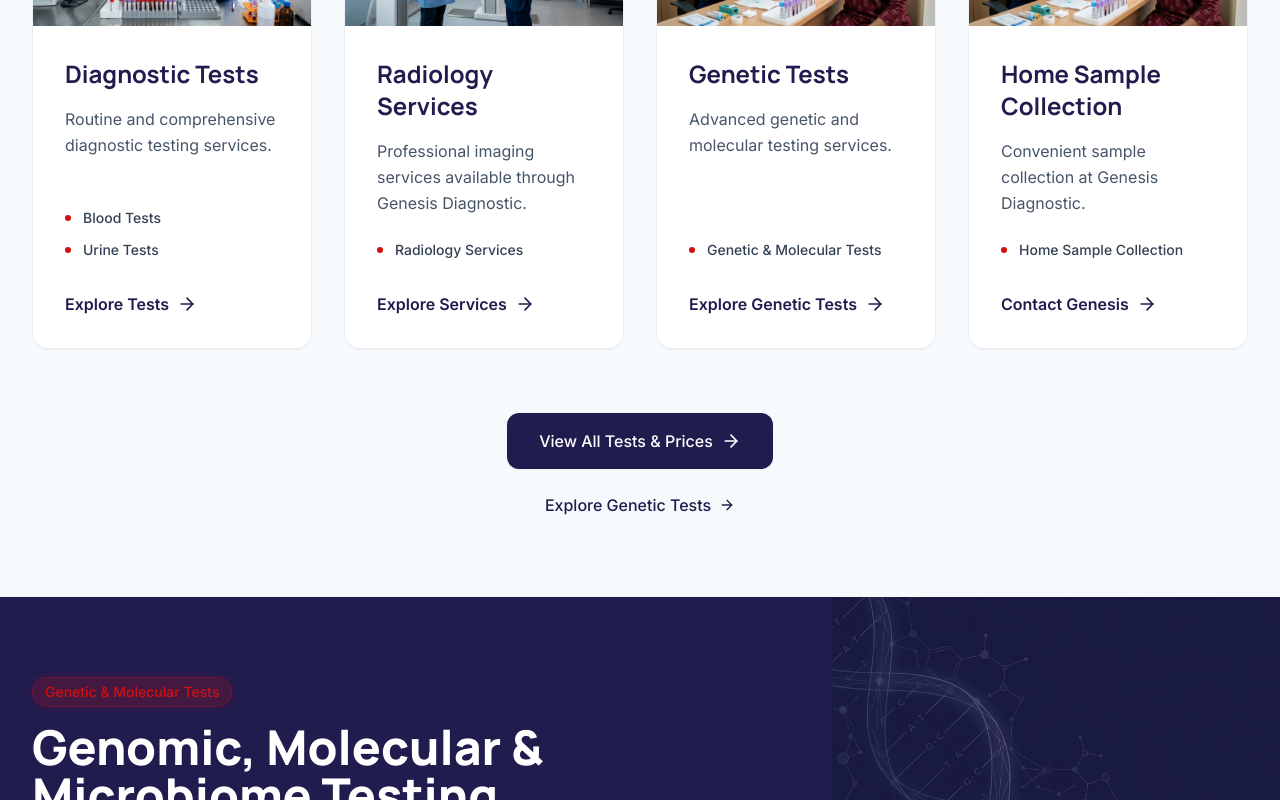
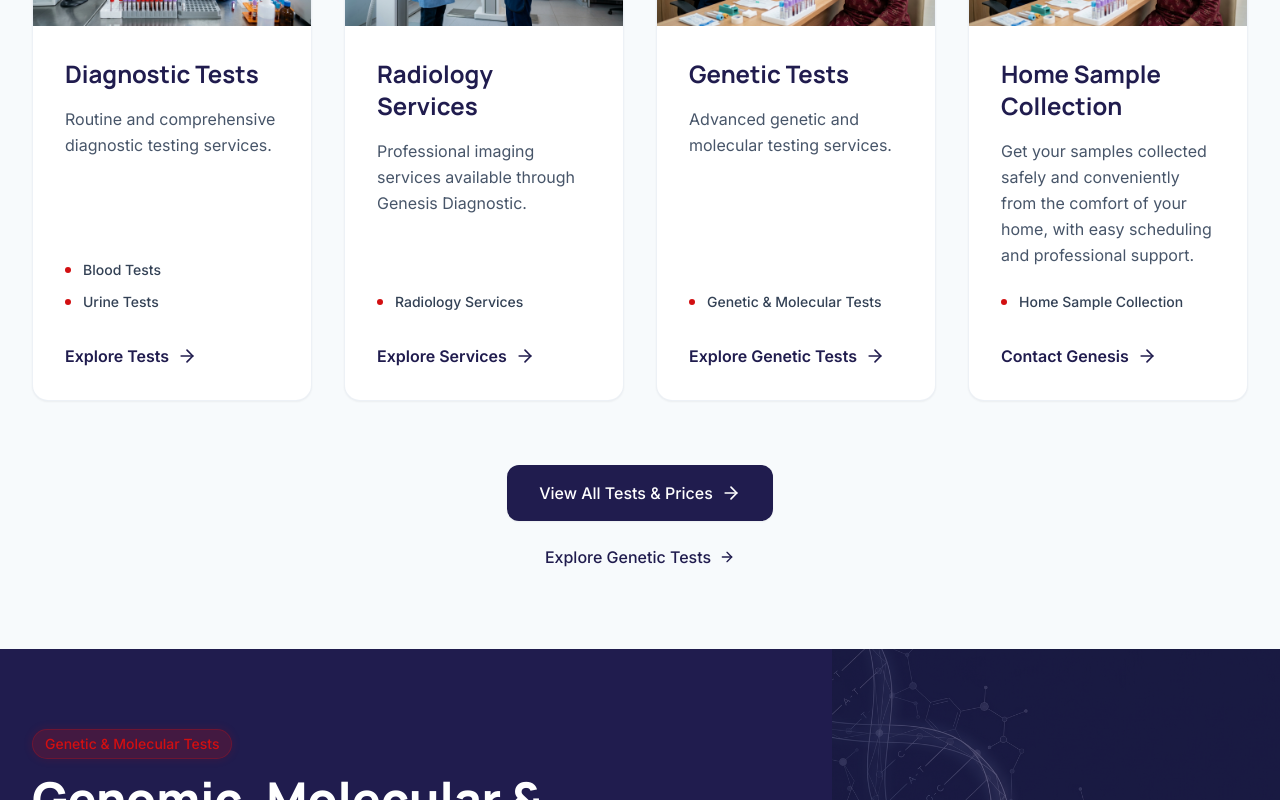
Before and after one commit to richards1928/genesisdiagnostics, a React (Vite) app: page / in a window 1280 px wide. Shown: the part 1400-2200 px from the top of the page. Built offline with nearby package versions, Linux system fonts and the light colour scheme.

Commit message:
Update home sample collection description

```diff
--- a/src/components/sections/Location.tsx
+++ b/src/components/sections/Location.tsx
@@ -121,7 +121,7 @@ export function Location() {
             </div>
             <h3 className="text-2xl font-heading font-extrabold text-primary mb-4">Home Sample Collection</h3>
             <p className="text-slate-600 mb-8 leading-relaxed">
-              Convenient sample collection at Genesis Diagnostic.
+              Get your samples collected safely and conveniently from the comfort of your home, with easy scheduling and professional support.
             </p>
 
             <div className="bg-[#F5FCFE] w-full p-6 rounded-2xl border border-medical/20 mb-8 relative overflow-hidden">
--- a/src/pages/Home.tsx
+++ b/src/pages/Home.tsx
@@ -39,7 +39,7 @@ function WhatWeOffer() {
     },
     {
       title: "Home Sample Collection",
-      description: "Convenient sample collection at Genesis Diagnostic.",
+      description: "Get your samples collected safely and conveniently from the comfort of your home, with easy scheduling and professional support.",
       image: "/assets/what-we-offer-sample-collection.jpg",
       categories: ["Home Sample Collection"],
       ctaText: "Contact Genesis",
```
